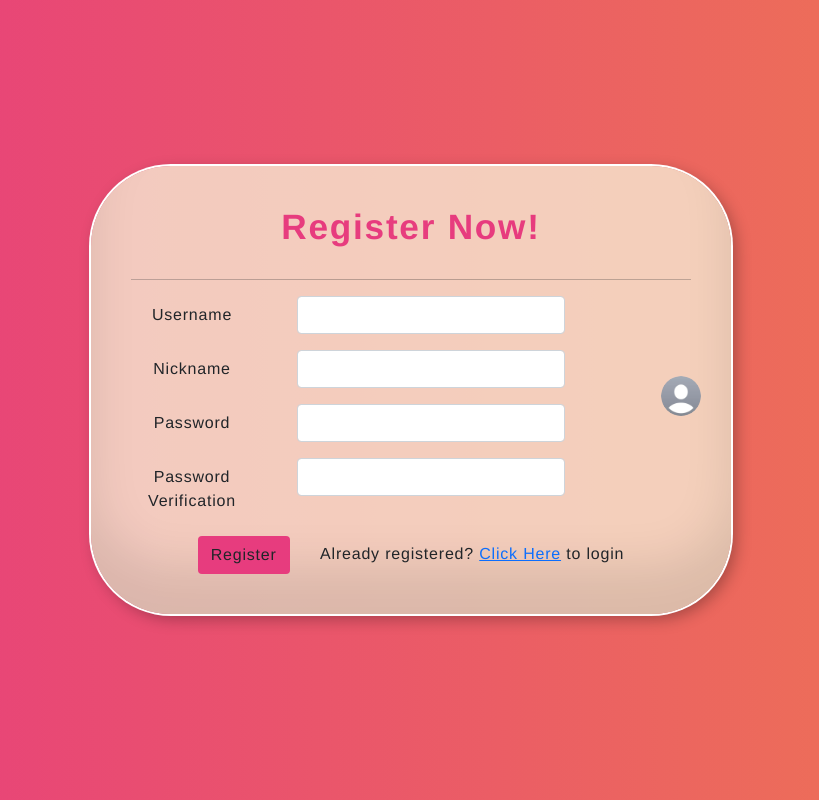
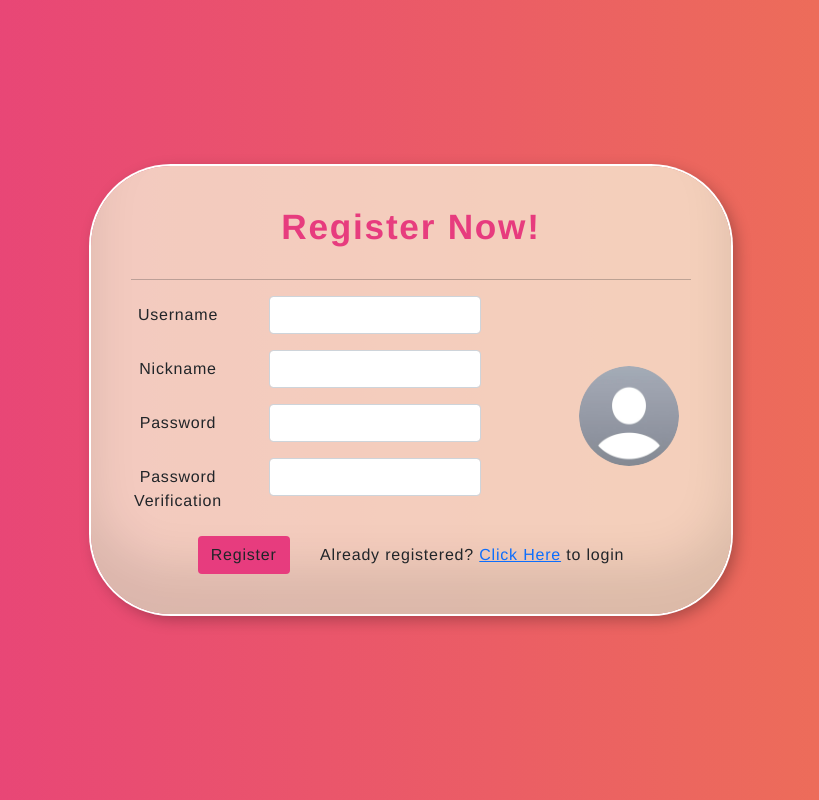
Before and after one commit to Liorodin/webclient, a React (Create React App) app: page /register in a window 1280 px wide. Shown: the whole page, without its empty margins (229-1048 px from the left). Built offline with nearby package versions, Linux system fonts and the light colour scheme.

Commit message:
changed registration

```diff
--- a/src/App.css
+++ b/src/App.css
@@ -49,8 +49,7 @@ body {
   background-color: var(--secondColor);
 }
 
-/*profileeeeeeeeeeeeeeeeee*/
-img {
+/* img {
   cursor: pointer;
   margin-left: 300px;
   vertical-align: right;
@@ -60,16 +59,16 @@ img {
   position: absolute;
   margin-left: 250px;
   margin-top: 80px;
+} */
+
+Link, img {
+  width: 40px;
+  height: 40px;
 }
 
-/* Link, img {
-  width: 100px;
-  height: 100px;
+/* div .row .mb-3 {
+  position: relative;
 } */
-
-div .row .mb-3 {
-  position: relative;
-}
 
 .messages {
   display: flex;
@@ -107,6 +106,31 @@ div .row .mb-3 {
   margin-top: 13%;
   width: 50%;
   padding: 40px;
+}
+
+.register {
+  display: grid;
+  grid-template-columns: 80% 20%;
+  justify-content: center;
+  align-items: center;
+}
+
+.register-submit {
+  display: flex;
+  justify-content: center;
+  align-items: center;
+}
+
+.register-pic {
+  width: 100%;
+}
+
+.register img {
+  width: 100px;
+  height: 100px;
+  margin-right: 100px;
+  border-radius: 50%;
+  cursor: pointer;
 }
 
 .hidden {
@@ -389,11 +413,6 @@ hr {
   width: 100%;
 }
 
-/* Change color of dropup botton on hover */
-#chat-item1:hover {
-  background-color: #e5e7e8;
-}
-
 .bottom-bar-options {
   height: 100%;
 }
--- a/src/db/messages.js
+++ b/src/db/messages.js
@@ -2,23 +2,23 @@ export const messages = [
     {
         contacts: ['shirinB', 'leonardoR'],
         list: [
-            { from: 'shirinB', content: 'Hello partner', time: 1650061953118 },
-            { from: 'leonardoR', content: 'Hello to you too :)', time: 1650061953118 }
+            { from: 'shirinB', type: 'text', content: 'Hello partner', time: 1650061953118 },
+            { from: 'leonardoR', type: 'text', content: 'Hello to you too :)', time: 1650061953118 }
         ],
     },
 
     {
         contacts: ['shirinB', 'aviS'],
         list: [
-            { from: 'shirinB', content: 'Hey avi', time: 1650061953118 }
+            { from: 'shirinB', type: 'text', content: 'Hey avi', time: 1650061953118 }
         ],
     },
 
     {
         contacts: ['kehatS', 'leonardoR'],
         list: [
-            { from: 'kehatS', content: 'ראית חישוביות?', time: 1650061953118 },
-            { from: 'leonardoR', content: 'וואלה לא', time: 1650061953118 }
+            { from: 'kehatS', type: 'text', content: 'ראית חישוביות?', time: 1650061953118 },
+            { from: 'leonardoR', type: 'text', content: 'וואלה לא', time: 1650061953118 }
         ],
     },
 ];
--- a/src/form/Register.js
+++ b/src/form/Register.js
@@ -6,6 +6,7 @@ import Input from './Input';
 import { users } from '../db/users';
 import { contactsList } from '../db/contactsList';
 import $ from 'jquery';
+import SimpleImage from 'react'
 
 {/* <script type="text/javascript" src="http://ajax.googleapis.com/ajax/libs/jquery/1.6.2/jquery.min.js">
 </script> */}
@@ -32,12 +33,11 @@ export default function Register() {
         var registerNickname = document.getElementById("Nickname").value;
         var registerPassword = document.getElementById("Password").value;
         var registerPasswordVerification = document.getElementById("Password Verification").value;
-        var registerPicture = document.getElementById("profile").value;
+        var registerPicture = document.getElementById("profile").src;
         var newUser = {
             username: registerUser,
             nickname: registerNickname,
             password: registerPassword,
-            passwordVerification: registerPasswordVerification,
             picture: registerPicture,
         }
         //////////////////////////////////////
@@ -112,7 +112,7 @@ export default function Register() {
             $("#name").html(file.name);
             $("#size").html(humanFileSize(file.size, "MB"));
             $("#type").html(file.type);
-            $("#post-btn").click(function() {
+            $("#post-btn").click(function () {
                 var img = document.getElementById("profile");
                 img.src = the_url;
                 //$("#img").src(the_url);
@@ -123,25 +123,54 @@ export default function Register() {
     }
 
     //watch for change on the file field
-    $("#the-photo-file-field").change(function () {
-        console.log("photo file has been chosen");
-        //grab the first image in the fileList (there is only one)
-        console.log(this.files[0].size);
-        renderImage(this.files[0]);
-        //AddNewPicture(this.files[0]);
-    });
+    // $(document.body).delegate("#the-photo-file-field", "change", function() {
+    //     console.log("photo file has been chosen");
+    //     //grab the first image in the fileList (there is only one)
+    //     console.log(this.files[0].size);
+    //     renderImage(this.files[0]);
+    //     //AddNewPicture(this.files[0]);
+    // });
 
+    // const img_input = document.getElementById("img_input");
+    // if (img_input) {
+    //     console.log("hhhh");
+    //     var uploaded_image = "";
 
-    // function AddNewPicture(file) {
-    //     var reader = new FileReader();
-    //     reader.onload = function (event) {
-    //         var url = event.target.result;
-    //         //$("#img").src(url);
-    //         var img = document.getElementById("profile");
-    //         img.src = url;
-    //     }
-    //     reader.readAsDataURL(file);
+    //     img_input.addEventListener("change", function () {
+    //         const reader = new FileReader();
+    //         reader.addEventListener("load", () => {
+    //             uploaded_image = reader.result;
+    //             var img=document.createElement("img");
+    //             img.src= uploaded_image;
+    //             console.log(uploaded_image);
+    //             document.getElementById("display_img").appendChild(img);
+    //             // document.querySelector("#display_img").backgroundImage = 'url';
+    //         });
+    //         reader.readAsDataURL(this.files[0]);
+    //     })
     // }
+
+    document.addEventListener("change", () => {
+        const img_input = document.getElementById("img_input");
+        if (img_input) {
+            var uploaded_image = "";
+
+           img_input.addEventListener("change", function () {
+                const reader = new FileReader();
+                document.getElementById("post-btn").addEventListener("click" , () => {
+                    var img = document.getElementById("profile");
+                    img.src = reader.result;
+                })
+                reader.addEventListener("load", () => {
+                    uploaded_image = reader.result;
+                    var img = document.createElement("img");
+                    img.src = uploaded_image;
+                    document.getElementById("display_img").appendChild(img);
+                });
+                reader.readAsDataURL(this.files[0]);
+           })
+        }
+    })
 
     return (
         <>
@@ -155,18 +184,23 @@ export default function Register() {
                 {(error === 'lettersP') ? (<div className="alert alert-danger">The password should contain letters too</div>) : ""}
                 {(error === 'lettersU') ? (<div className="alert alert-danger">The username should contain letters too</div>) : ""}
                 {(error === 'lettersN') ? (<div className="alert alert-danger">The nickname should contain letters too</div>) : ""}
-                <div>
-                    {/* <a id="imgLink" href="contactImage.webp"> */}
-                    <img id="profile" src="contactImage.webp" data-bs-toggle="modal" data-bs-target="#addPicture-modal"></img>
-                    {/* </a> */}
-                    <Input inputName="Username" inputType="text" text='Username' />
-                    <Input inputName="Nickname" inputType="text" text='Nickname' />
-                    <Input inputName="Password" inputType="password" text='Password' />
-                    <Input inputName="Password Verification" inputType="password" text='Password Verification' />
+
+                <div className='register'>
+                    <div>
+                        <Input inputName="Username" inputType="text" text='Username' />
+                        <Input inputName="Nickname" inputType="text" text='Nickname' />
+                        <Input inputName="Password" inputType="password" text='Password' />
+                        <Input inputName="Password Verification" inputType="password" text='Password Verification' />
+                    </div>
+                    <div className='register-pic'>
+                        <img id="profile" src="contactImage.webp" data-bs-toggle="modal" data-bs-target="#addPicture-modal"></img>
+                    </div>
                 </div>
-                <div>
+                <div className='register-submit'>
                     <input type="submit" value="Register" className="btn" onClick={register}></input>
-                    Already registered? <Link to="/">Click Here</Link> to login
+                    <div>
+                        Already registered? <Link to="/">Click Here</Link> to login
+                    </div>
                 </div>
 
             </form>
@@ -178,7 +212,11 @@ export default function Register() {
                             <button type="button" className="btn-close" data-bs-dismiss="modal" aria-label="Close"></button>
                         </div>
 
-                        <input type="file" id="the-photo-file-field"></input>
+                        {/* <input type="file" id="the-photo-file-field"></input> */}
+                        <input type="file" id="img_input" accept="image/*"></input>
+                        <div id="display_img" ></div>
+
+
                         <div id="preview"></div>
                         <div id="data" className="large-8 columns">
                             <p id="name"></p>
@@ -188,7 +226,7 @@ export default function Register() {
 
                         <div className="modal-footer">
                             {/* onClick={() => AddNewPicture(setOpenChatCount)} */}
-                            <button id="post-btn" type="button" className="btn btn-primary" data-bs-dismiss="modal" >Add now</button>
+                            <button id="post-btn" type="button" className="btn btn-primary" data-bs-dismiss="modal">Add now</button>
                         </div>
                     </div>
                 </div>
--- a/src/userView/UserView.js
+++ b/src/userView/UserView.js
@@ -34,14 +34,17 @@ const postMessage = (currentUser, currentContact) => {
   const box = document.getElementsByClassName('messages massage-box')[0];
   box.appendChild(newLi);
   box.scroll(0, box.scrollHeight);
+  //
   var time = new Date;
   ContactMessages(currentUser, currentContact).push(
     {
       from: currentUser,
+      type: 'text',
       content: message.value,
       time: time.getTime(),
     }
   );
+  //
   //check if currentContact has an open chat with currentUser if not then opens a new chat
   checkOpenChat(currentUser, currentContact);
   message.value = '';
```
